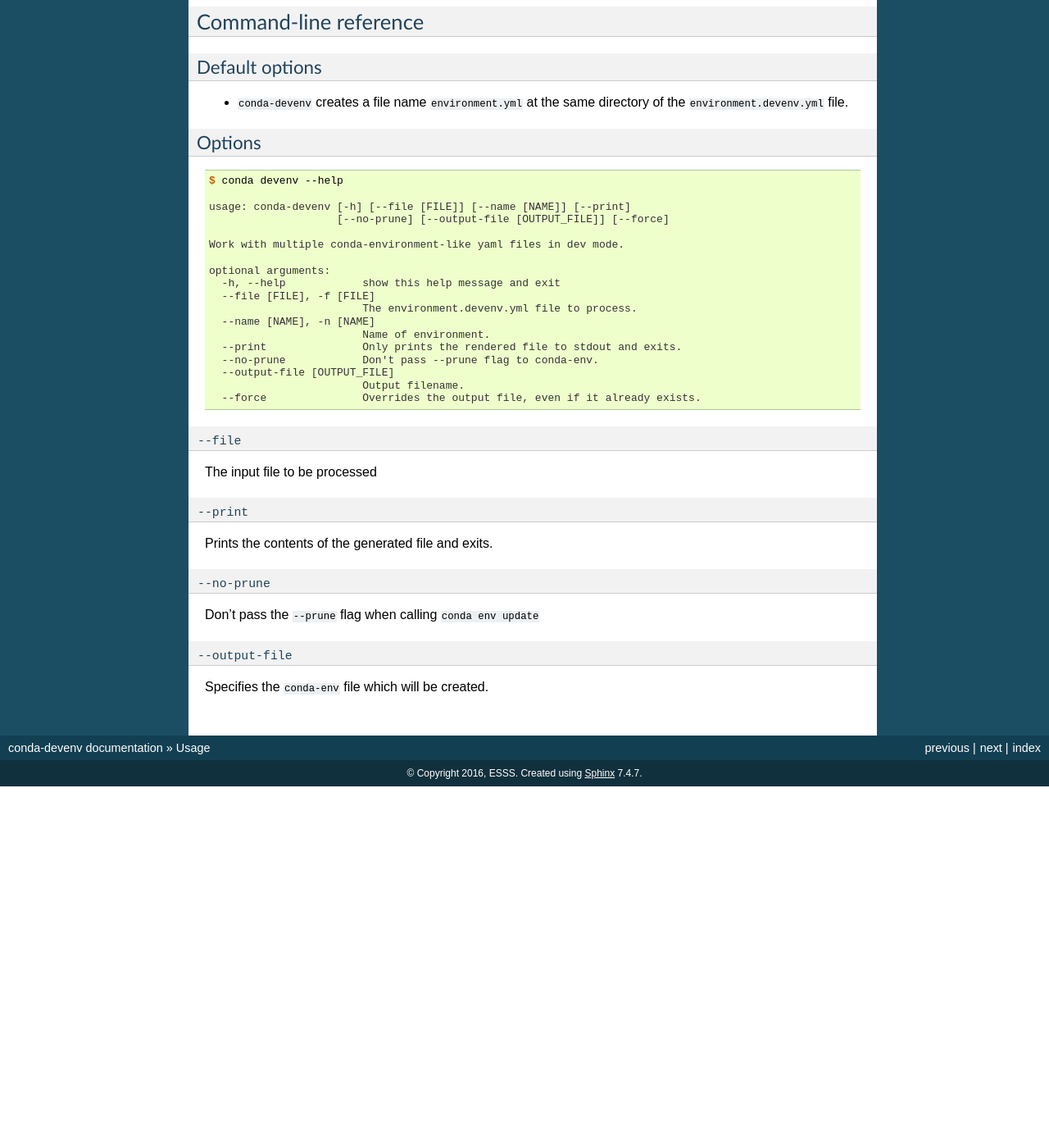
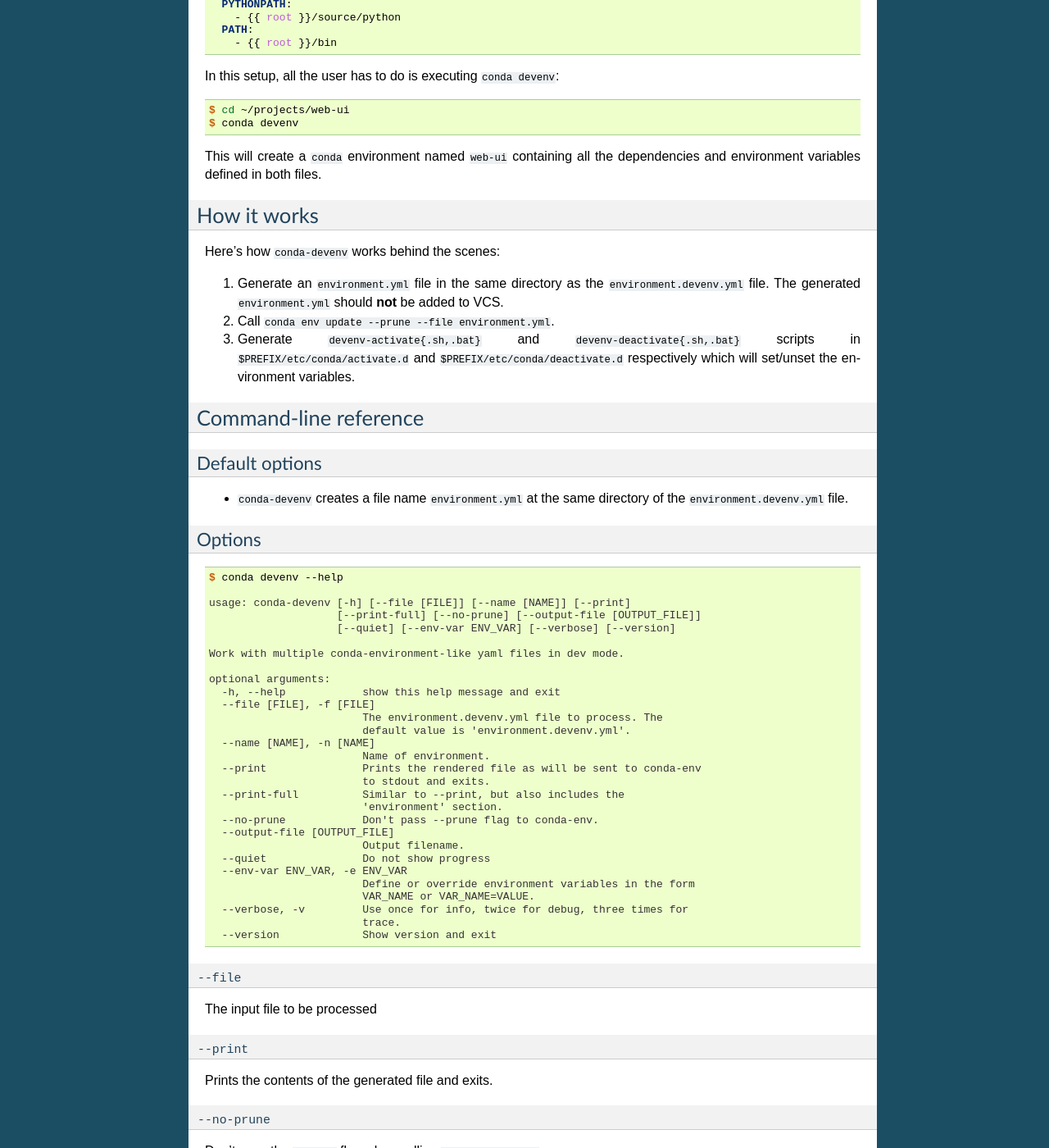
Before and after one commit to ESSS/conda-devenv, a Sphinx documentation site: the page built from docs/usage.rst, in a window 1280 px wide and 1400 px high, scrolled down 2861 px. Shown: the whole window at 82% size. Built offline with Sphinx 7.4.7, drawn with Linux system fonts in a browser that asks for light colours; the version number could not be read and is left out; before the commit the page ends 3820 px from its top, so only the background shows below that; some of the changed text lies outside the part shown.

Commit message:
Add get_env jinja function and -e/--env_var option (#106)
Co-authored-by: Bruno Oliveira <nicoddemus@gmail.com>

```diff
--- a/CONTRIBUTING.rst
+++ b/CONTRIBUTING.rst
@@ -64,7 +64,7 @@
 
 3. Create a new conda environment for developing::
 
-    $ conda create -n devenv --file requirements_dev.txt
+    $ conda create -c conda-forge -n devenv --file requirements_dev.txt
     $ source activate devenv
     $ pre-commit install
     $ pip install -e .
--- a/docs/usage.rst
+++ b/docs/usage.rst
@@ -72,6 +72,39 @@
      - True if the platform is Windows and the Python architecture is 64-bit.
    * - ``is_included``
      - True if the current file is processed because it was included by another file.
+
+
+Using environment variables in the devenv file
+----------------------------------------------
+
+Environment variables that are defined when calling ``conda devenv`` can be read normally using ``os.environ``, but for convenience and better error messages, you can use the
+``get_env`` function:
+
+.. code-block:: yaml
+
+    dependencies:
+      - python ={{ get_env("PY") }}
+
+This will raise an error if ``PY`` is not defined. Alternatively, it is also possible to set a default value:
+
+.. code-block:: yaml
+
+    dependencies:
+      - python ={{ get_env("PY", default="3.6") }}
+
+You can also provide a list of allowed or supported values:
+
+.. code-block:: yaml
+
+    dependencies:
+      - python ={{ get_env("PY", valid=["3.6", "3.7"]) }}
+
+This will raise an error if ``PY`` is set to a different value.
+
+.. note::
+
+    Environment variables can also be set with the ``-e/--env-var`` command line option,
+    see the `Command-line reference`_ section.
 
 
 Checking minimum conda-devenv version
@@ -199,21 +232,33 @@
     $ conda devenv --help
 
     usage: conda-devenv [-h] [--file [FILE]] [--name [NAME]] [--print]
-                        [--no-prune] [--output-file [OUTPUT_FILE]] [--force]
+                        [--print-full] [--no-prune] [--output-file [OUTPUT_FILE]]
+                        [--quiet] [--env-var ENV_VAR] [--verbose] [--version]
 
     Work with multiple conda-environment-like yaml files in dev mode.
 
     optional arguments:
       -h, --help            show this help message and exit
       --file [FILE], -f [FILE]
-                            The environment.devenv.yml file to process.
+                            The environment.devenv.yml file to process. The
+                            default value is 'environment.devenv.yml'.
       --name [NAME], -n [NAME]
                             Name of environment.
-      --print               Only prints the rendered file to stdout and exits.
+      --print               Prints the rendered file as will be sent to conda-env
+                            to stdout and exits.
+      --print-full          Similar to --print, but also includes the
+                            'environment' section.
       --no-prune            Don't pass --prune flag to conda-env.
       --output-file [OUTPUT_FILE]
                             Output filename.
-      --force               Overrides the output file, even if it already exists.
+      --quiet               Do not show progress
+      --env-var ENV_VAR, -e ENV_VAR
+                            Define or override environment variables in the form
+                            VAR_NAME or VAR_NAME=VALUE.
+      --verbose, -v         Use once for info, twice for debug, three times for
+                            trace.
+      --version             Show version and exit
+
 
 
 ``--file``
@@ -235,3 +280,9 @@
 ~~~~~~~~~~~~~~~~~
 
 Specifies the ``conda-env`` file which will be created.
+
+``--env-var``
+~~~~~~~~~~~~~~~~~
+
+Define or override environment variables in the form ``VAR_NAME`` or ``VAR_NAME=VALUE``.
+Can be used multiple times for different variables.
```
Also changed, not shown: other parts of CONTRIBUTING.rst (+2 -2 lines), 3 other files.
